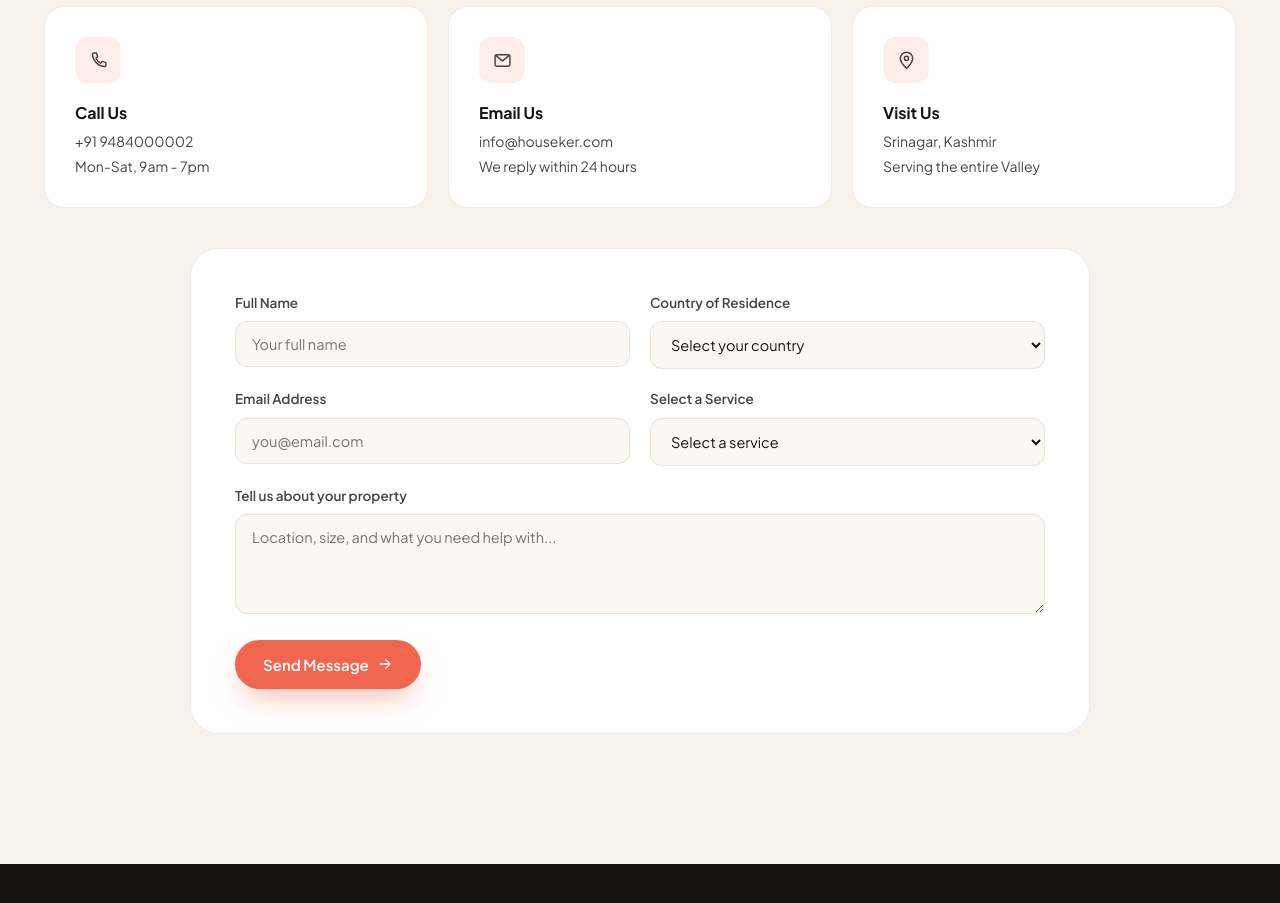
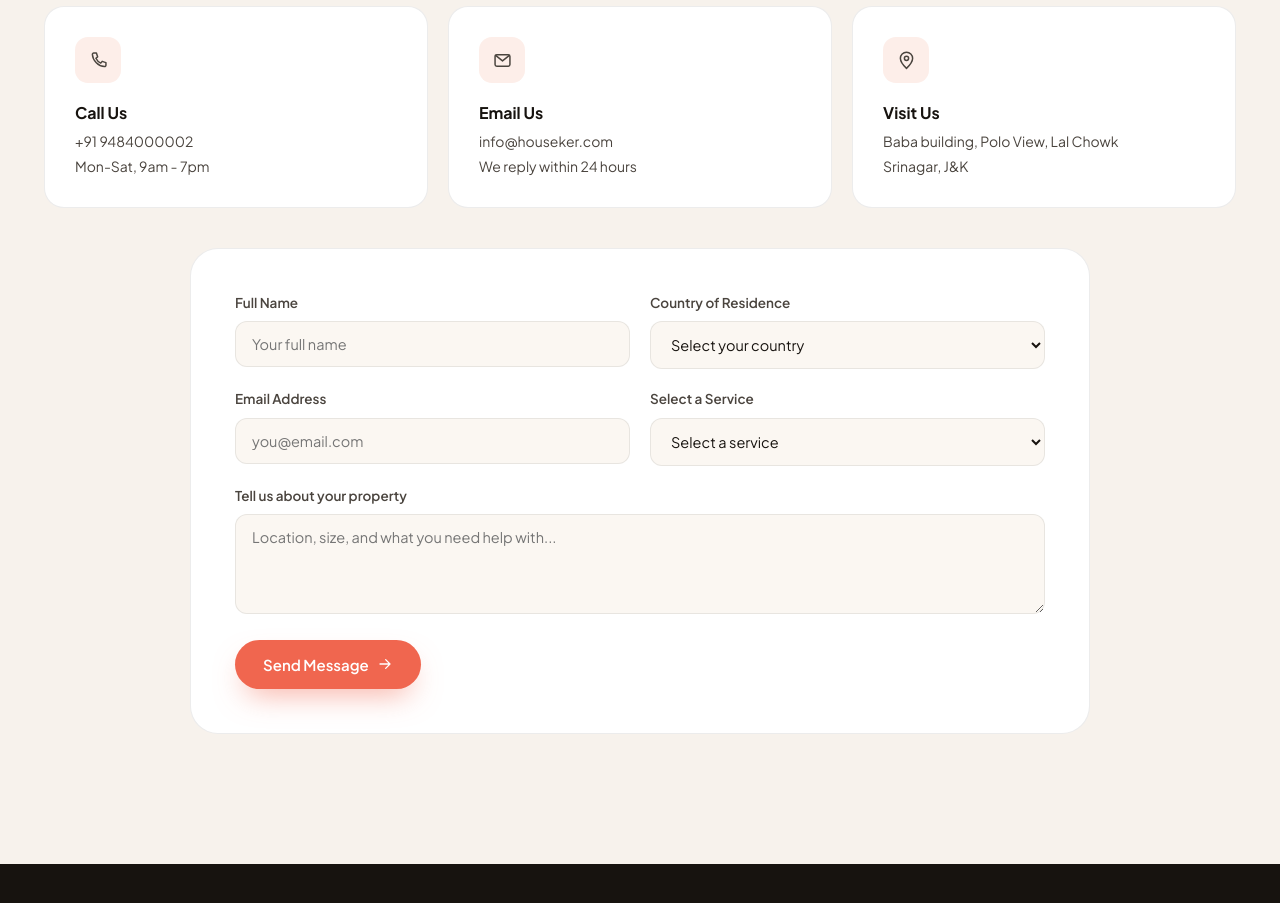
Before and after one commit to futuredesk-codes/houseker_website, a React (Vite) app: page / in a window 1280 px wide. Shown: the part 6980-7883 px from the top of the page. Built offline with nearby package versions, Linux system fonts and the light colour scheme.

Commit message:
updated the address

```diff
--- a/src/components/Contact.jsx
+++ b/src/components/Contact.jsx
@@ -6,7 +6,7 @@ import './Contact.css'
 const CARDS = [
   { icon: IconPhone, title: 'Call Us', line1: '+91 9484000002', line2: 'Mon-Sat, 9am - 7pm' },
   { icon: IconMail, title: 'Email Us', line1: 'info@houseker.com', line2: 'We reply within 24 hours' },
-  { icon: IconPin, title: 'Visit Us', line1: 'Srinagar, Kashmir', line2: 'Serving the entire Valley' },
+  { icon: IconPin, title: 'Visit Us', line1: 'Baba building, Polo View, Lal Chowk', line2: 'Srinagar, J&K' },
 ]
 
 export default function Contact() {
```
